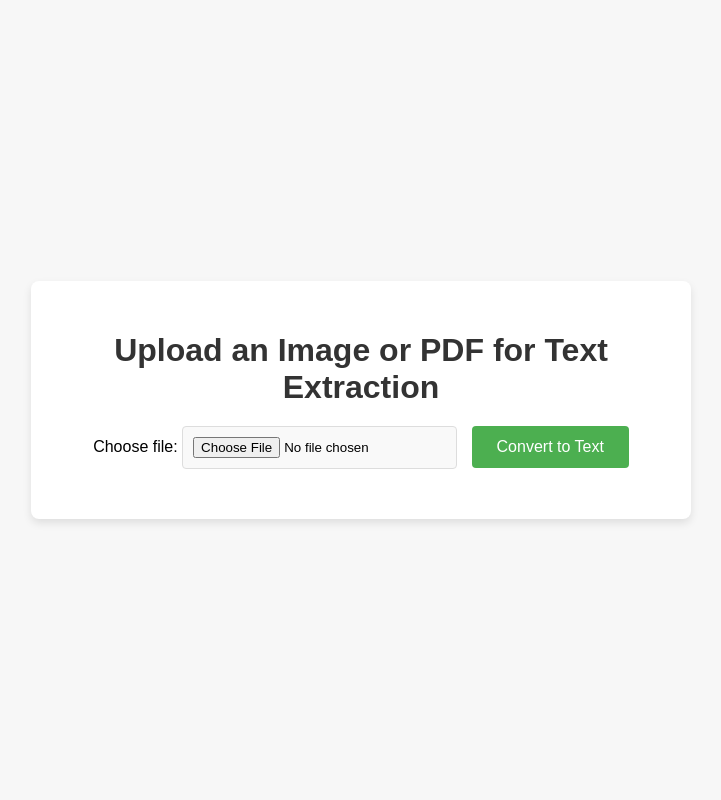
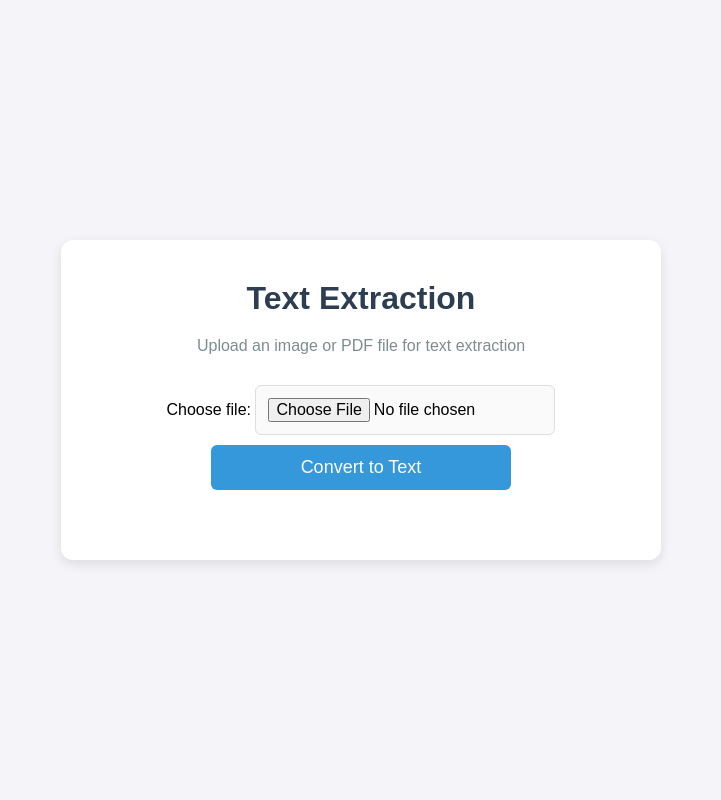
Before and after one commit to AhmedAlkhateb2010/Text-Extraction, a Flask app: page / in a window 1280 px wide. Shown: the whole page, without its empty margins (279-1000 px from the left). Run offline with Flask 3, Linux system fonts and the light colour scheme.

Commit message:
Text Extraction S3

```diff
--- a/app/routes.py
+++ b/app/routes.py
@@ -6,12 +6,14 @@ from PIL import Image
 from langdetect import detect, LangDetectException
 import pandas as pd
 from pdf2image import convert_from_path
+from flask import Flask, render_template
 
 # Tesseract setup (update this to your local installation path)
 pytesseract.pytesseract.tesseract_cmd = r'C:\Users\Msi\Desktop\Text Extraction\tesseract OCR\tesseract.exe'
 
 # Blueprint setup
 main = Blueprint('main', __name__)
+
 
 # Allowed file extensions (image and PDF)
 ALLOWED_EXTENSIONS = {'jpg', 'jpeg', 'png', 'gif', 'bmp', 'tiff', 'webp', 'heif', 'heic', 'raw', 'cr2', 'nef', 'dng', 'svg', 'eps', 'ai', 'ico', 'pdf'}
--- a/static/style.css
+++ b/static/style.css
@@ -1,9 +1,14 @@
-/* General styles */
+/* General Reset and Base Styles */
+* {
+    margin: 0;
+    padding: 0;
+    box-sizing: border-box;
+}
+
 body {
     font-family: 'Arial', sans-serif;
-    background-color: #f7f7f7;
+    background-color: #f4f4f9;
     margin: 0;
-    padding: 0;
     display: flex;
     justify-content: center;
     align-items: center;
@@ -11,44 +16,85 @@ body {
 }
 
 .container {
-    background-color: #fff;
-    padding: 30px;
-    border-radius: 8px;
-    box-shadow: 0 4px 8px rgba(0, 0, 0, 0.1);
+    background-color: #ffffff;
+    border-radius: 12px;
+    box-shadow: 0 4px 12px rgba(0, 0, 0, 0.1);
+    width: 90%;
+    max-width: 600px;
+    padding: 40px;
     text-align: center;
-    width: 80%;
-    max-width: 600px;
 }
 
 h1 {
-    color: #333;
+    font-size: 32px;
+    color: #2c3e50;
+    margin-bottom: 20px;
+    font-weight: bold;
+}
+
+p {
+    font-size: 16px;
+    color: #7f8c8d;
     margin-bottom: 20px;
 }
 
 form {
-    margin-bottom: 20px;
+    margin-bottom: 30px;
 }
 
 input[type="file"] {
-    padding: 10px;
-    border-radius: 4px;
+    padding: 12px;
+    border-radius: 6px;
     border: 1px solid #ddd;
-    margin-right: 10px;
-    background-color: #f9f9f9;
+    margin: 10px 0;
+    background-color: #fafafa;
+    width: 80%;
+    max-width: 300px;
+    font-size: 16px;
 }
 
 button {
     padding: 12px 25px;
-    background-color: #4CAF50;
+    background-color: #3498db;
     color: #fff;
     border: none;
-    border-radius: 4px;
+    border-radius: 6px;
     cursor: pointer;
-    font-size: 16px;
+    font-size: 18px;
+    width: 100%;
+    max-width: 300px;
+    transition: background-color 0.3s ease;
 }
 
 button:hover {
-    background-color: #45a049;
+    background-color: #2980b9;
+}
+
+button:disabled {
+    background-color: #95a5a6;
+}
+
+#error-message {
+    color: #e74c3c;
+    font-size: 16px;
+    margin-top: 20px;
+}
+
+#download-section {
+    margin-top: 20px;
+}
+
+#download-now-button {
+    padding: 10px 20px;
+    background-color: #2ecc71;
+    color: white;
+    text-decoration: none;
+    border-radius: 6px;
+    font-size: 18px;
+}
+
+#download-now-button:hover {
+    background-color: #27ae60;
 }
 
 #output {
--- a/templates/index.html
+++ b/templates/index.html
@@ -4,11 +4,117 @@
     <meta charset="UTF-8">
     <meta name="viewport" content="width=device-width, initial-scale=1.0">
     <title>Text Extraction</title>
-    <link rel="stylesheet" href="{{ url_for('static', filename='style.css') }}">
+    <style>
+        /* General Reset and Base Styles */
+        * {
+            margin: 0;
+            padding: 0;
+            box-sizing: border-box;
+        }
+
+        body {
+            font-family: 'Arial', sans-serif;
+            background-color: #f4f4f9;
+            margin: 0;
+            display: flex;
+            justify-content: center;
+            align-items: center;
+            height: 100vh;
+        }
+
+        .container {
+            background-color: #ffffff;
+            border-radius: 12px;
+            box-shadow: 0 4px 12px rgba(0, 0, 0, 0.1);
+            width: 90%;
+            max-width: 600px;
+            padding: 40px;
+            text-align: center;
+        }
+
+        h1 {
+            font-size: 32px;
+            color: #2c3e50;
+            margin-bottom: 20px;
+            font-weight: bold;
+        }
+
+        p {
+            font-size: 16px;
+            color: #7f8c8d;
+            margin-bottom: 20px;
+        }
+
+        form {
+            margin-bottom: 30px;
+        }
+
+        input[type="file"] {
+            padding: 12px;
+            border-radius: 6px;
+            border: 1px solid #ddd;
+            margin: 10px 0;
+            background-color: #fafafa;
+            width: 80%;
+            max-width: 300px;
+            font-size: 16px;
+        }
+
+        button {
+            padding: 12px 25px;
+            background-color: #3498db;
+            color: #fff;
+            border: none;
+            border-radius: 6px;
+            cursor: pointer;
+            font-size: 18px;
+            width: 100%;
+            max-width: 300px;
+            transition: background-color 0.3s ease;
+        }
+
+        button:hover {
+            background-color: #2980b9;
+        }
+
+        button:disabled {
+            background-color: #95a5a6;
+        }
+
+        #error-message {
+            color: #e74c3c;
+            font-size: 16px;
+            margin-top: 20px;
+        }
+
+        #download-section {
+            margin-top: 20px;
+        }
+
+        #download-now-button {
+            padding: 10px 20px;
+            background-color: #2ecc71;
+            color: white;
+            text-decoration: none;
+            border-radius: 6px;
+            font-size: 18px;
+        }
+
+        #download-now-button:hover {
+            background-color: #27ae60;
+        }
+
+        #output {
+            margin-top: 20px;
+            font-size: 16px;
+            color: #333;
+        }
+    </style>
 </head>
 <body>
     <div class="container">
-        <h1>Upload an Image or PDF for Text Extraction</h1>
+        <h1>Text Extraction</h1>
+        <p>Upload an image or PDF file for text extraction</p>
 
         <!-- Upload Form -->
         <form id="upload-form" method="POST" action="/upload" enctype="multipart/form-data">
@@ -20,7 +126,7 @@
         <!-- Error or Success Message -->
         <div id="message">
             {% if error %}
-                <p style="color: red;">{{ error }}</p>
+                <p class="error-message">{{ error }}</p>
             {% endif %}
         </div>
 
```
Also changed, not shown: static/scripts.js (+7 -4 lines), 2 other files.
